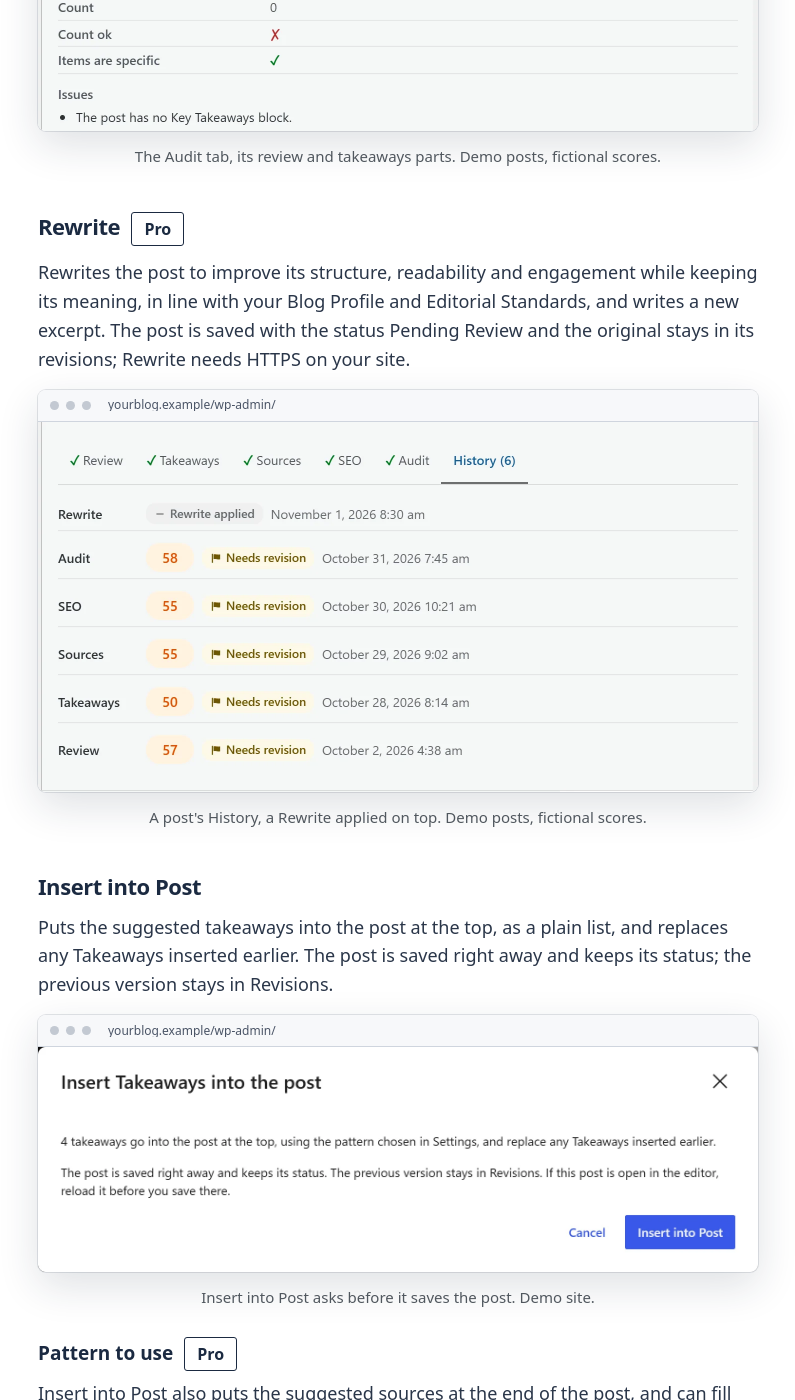
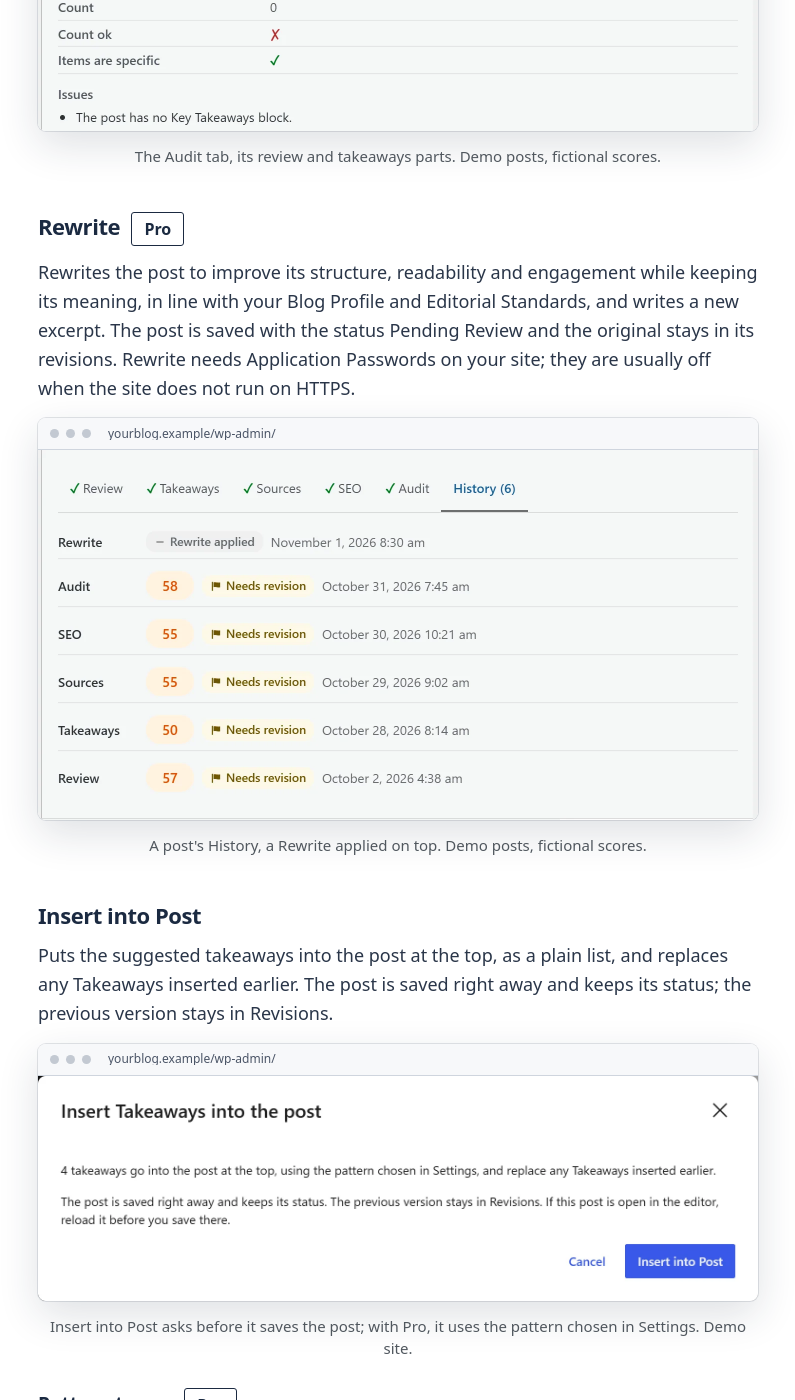
Before and after one commit to vincentheimann/postquality.com, a Jekyll site: the page built from features.md, in a window 1280 px wide and 1400 px high, scrolled down 4390 px. Shown: the whole window, without its empty margins (90-885 px from the left). Built offline with Jekyll 4.4.1, drawn with Linux system fonts in a browser that asks for light colours; some of the changed text lies outside the part shown.

Commit message:
fix(docs): features page copy true to the plugin and to its captures
Review pass 2: the Automation pick rule names posts with no result yet; the
Rewrite requirement follows the plugin's Application Passwords string; the
webhook address and token live on the n8n Workflow page; the Insert into
Post, Review and Takeaways captions say what Pro shows in them; the
Takeaways and Audit alts list the checks their images show.

Co-Authored-By: Claude Opus 5.5 <noreply@anthropic.com>

```diff
--- a/features.md
+++ b/features.md
@@ -34,13 +34,13 @@ What each part of Post Quality Manager does: the commands you run from Post Revi
 
 A score on four pillars, Structure, Readability, Engagement and Credibility, and the top edits to make. Its status follows the score: Ready to ship from 71, Needs revision from 41 to 70, Major revision at 40 or below.
 
-{% include screenshot.html src="feature-review" width="1440" height="758" alt="A post's Review tab in Post Reviews: Needs revision, score 57; bars for Structure, Readability, Engagement and Credibility; three top edits, the first: cut the second anecdote, it delays the first instruction; buttons Open in Editor, Re-run Review and Re-run Rewrite." caption="A post's Review tab in Post Reviews. Demo posts, fictional scores." %}
+{% include screenshot.html src="feature-review" width="1440" height="758" alt="A post's Review tab in Post Reviews: Needs revision, score 57; bars for Structure, Readability, Engagement and Credibility; three top edits, the first: cut the second anecdote, it delays the first instruction; buttons Open in Editor, Re-run Review and Re-run Rewrite." caption="A post's Review tab in Post Reviews, on Pro. Demo posts, fictional scores." %}
 
 ## Takeaways {#takeaways}
 
 The post's main points as a list, ready to insert into the post: three to five specific items, 25 words or fewer each. It also checks the takeaways block the post already has, if any.
 
-{% include screenshot.html src="feature-takeaways" width="1440" height="1082" alt="A post's Takeaways tab: Needs revision, score 50; Block found and Position correct fail, the items are within the word limit and specific; one issue, the post has no Key Takeaways block; four rewritten items, the first: give each family member a private vault and share only the logins everyone needs; buttons Insert into Post and Re-run Takeaways." caption="The Takeaways tab, with Insert into Post. Demo posts, fictional scores." %}
+{% include screenshot.html src="feature-takeaways" width="1440" height="1082" alt="A post's Takeaways tab: Needs revision, score 50; Block found, Position correct and Count ok fail, the position note reads no Key Takeaways block yet, Count is 0, the items are within the word limit and specific; one issue, the post has no Key Takeaways block; four rewritten items, the first: give each family member a private vault and share only the logins everyone needs; buttons Insert into Post and Re-run Takeaways." caption="The Takeaways tab, with Insert into Post, on Pro. Demo posts, fictional scores." %}
 
 ## Sources {{ pro }} {#sources}
 
@@ -58,11 +58,11 @@ Checks the focus keyphrase and the meta description, and proposes new ones where
 
 A review, a Takeaways check, a Sources check and an SEO check of the post in one run, scored like Review.
 
-{% include screenshot.html src="feature-audit" width="1440" height="1244" alt="A post's Audit tab: Needs revision, score 58; its review part with bars for the four pillars, overall score 58 and three top edits; its takeaways part with the same checks as Takeaways and one issue." caption="The Audit tab, its review and takeaways parts. Demo posts, fictional scores." %}
+{% include screenshot.html src="feature-audit" width="1440" height="1244" alt="A post's Audit tab: Needs revision, score 58; its review part with bars for the four pillars, overall score 58 and three top edits; its takeaways part: Block found, Position correct and Count ok fail, Count is 0, Items are specific passes, and one issue, the post has no Key Takeaways block." caption="The Audit tab, its review and takeaways parts. Demo posts, fictional scores." %}
 
 ## Rewrite {{ pro }} {#rewrite}
 
-Rewrites the post to improve its structure, readability and engagement while keeping its meaning, in line with your Blog Profile and Editorial Standards, and writes a new excerpt. The post is saved with the status Pending Review and the original stays in its revisions; Rewrite needs HTTPS on your site.
+Rewrites the post to improve its structure, readability and engagement while keeping its meaning, in line with your Blog Profile and Editorial Standards, and writes a new excerpt. The post is saved with the status Pending Review and the original stays in its revisions. Rewrite needs Application Passwords on your site; they are usually off when the site does not run on HTTPS.
 
 {% include screenshot.html src="feature-rewrite" width="1440" height="740" alt="A post's History tab, newest first: Rewrite applied on November 1, 2026, then Audit 58, SEO 55, Sources 55, Takeaways 50 and Review 57, each Needs revision." caption="A post's History, a Rewrite applied on top. Demo posts, fictional scores." %}
 
@@ -70,7 +70,7 @@ Rewrites the post to improve its structure, readability and engagement while kee
 
 Puts the suggested takeaways into the post at the top, as a plain list, and replaces any Takeaways inserted earlier. The post is saved right away and keeps its status; the previous version stays in Revisions.
 
-{% include screenshot.html src="feature-insert" width="1516" height="474" phone="feature-insert-phone" phone_width="800" phone_height="590" alt="The Insert Takeaways into the post confirmation: 4 takeaways go into the post at the top, using the pattern chosen in Settings, and replace any Takeaways inserted earlier; the post is saved right away and keeps its status, the previous version stays in Revisions; buttons Cancel and Insert into Post." caption="Insert into Post asks before it saves the post. Demo site." %}
+{% include screenshot.html src="feature-insert" width="1516" height="474" phone="feature-insert-phone" phone_width="800" phone_height="590" alt="The Insert Takeaways into the post confirmation: 4 takeaways go into the post at the top, using the pattern chosen in Settings, and replace any Takeaways inserted earlier; the post is saved right away and keeps its status, the previous version stays in Revisions; buttons Cancel and Insert into Post." caption="Insert into Post asks before it saves the post; with Pro, it uses the pattern chosen in Settings. Demo site." %}
 
 ### Pattern to use {{ pro }} {#pattern-to-use}
 
```
Also changed, not shown: other parts of features.md (+2 -2 lines).
